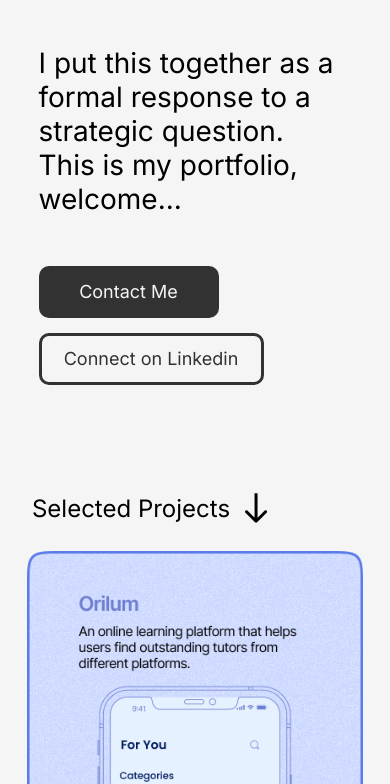
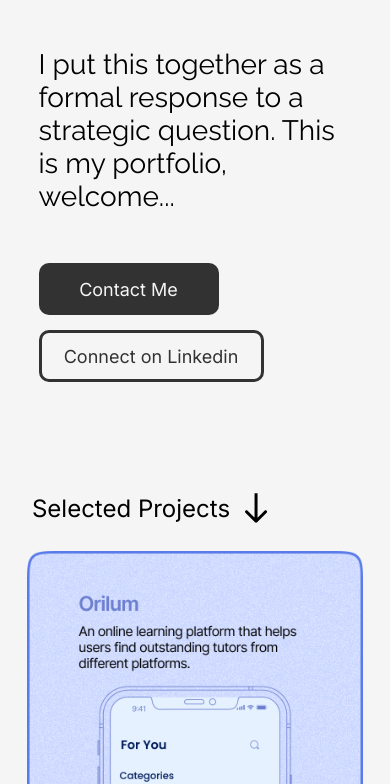
Before and after one commit to Danieljinmi/Myportfolio, a plain HTML site: page index.html in a window 390 px wide. Shown: the part 60-844 px from the top of the page. Drawn offline with Linux system fonts and the light colour scheme.

Commit message:
Add files via upload

```diff
--- a/styles.css
+++ b/styles.css
@@ -1,4 +1,5 @@
 @import url('https://fonts.googleapis.com/css2?family=Inter:wght@300;400;500;600&display=swap');
+@import url('https://fonts.googleapis.com/css2?family=Raleway:wght@400;500&display=swap');
 
 *{
     box-sizing: border-box;
@@ -77,7 +78,7 @@ html{
 
 }
 .text1{
-    font-family: 'Inter';
+    font-family: 'Raleway';
     font-style: normal;
     font-weight: 400;
     font-size: 64px;
@@ -305,11 +306,15 @@ padding-top: 20px;
 }
 
 
+
+
+
     .text1{
         font-family: 'Inter';
         font-style: normal;
         font-weight: 400;
         font-size: 28px;
+        font-family: 'Raleway';
 
     }
     .textdiv{
```
